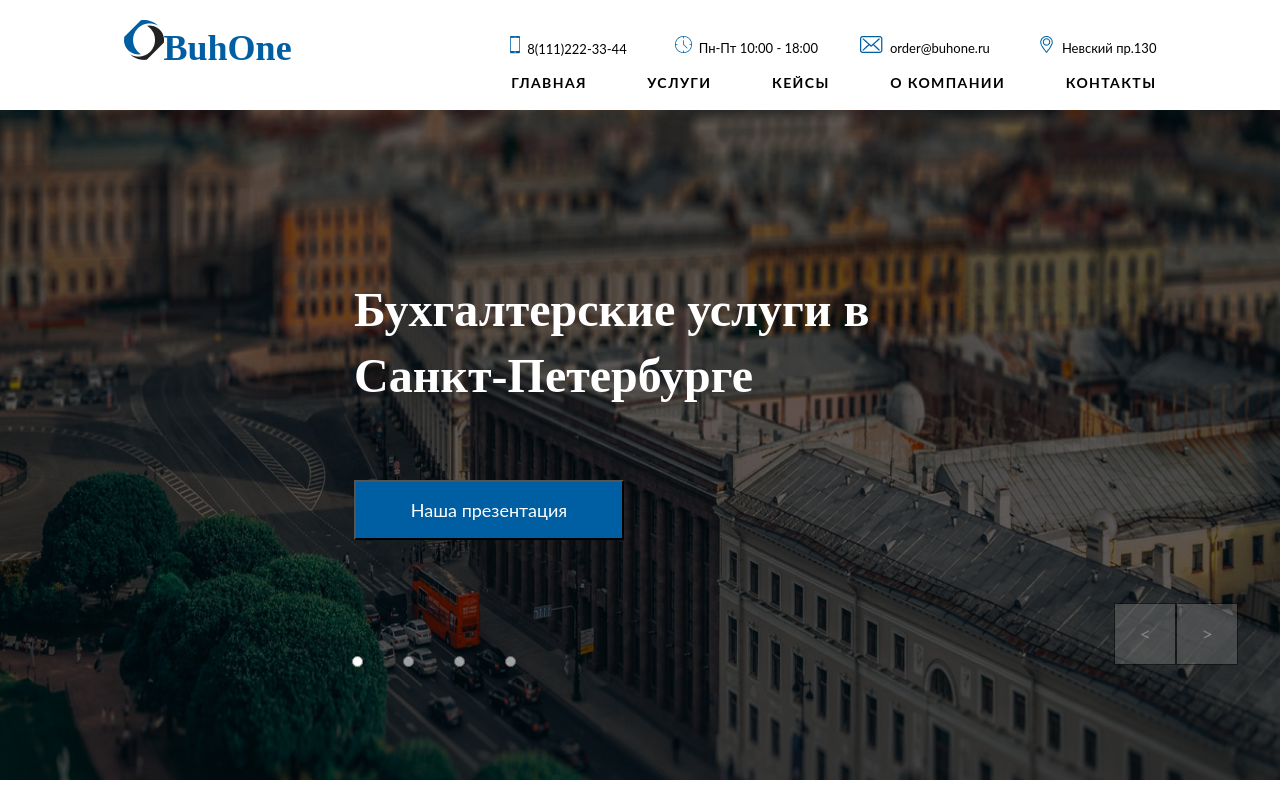
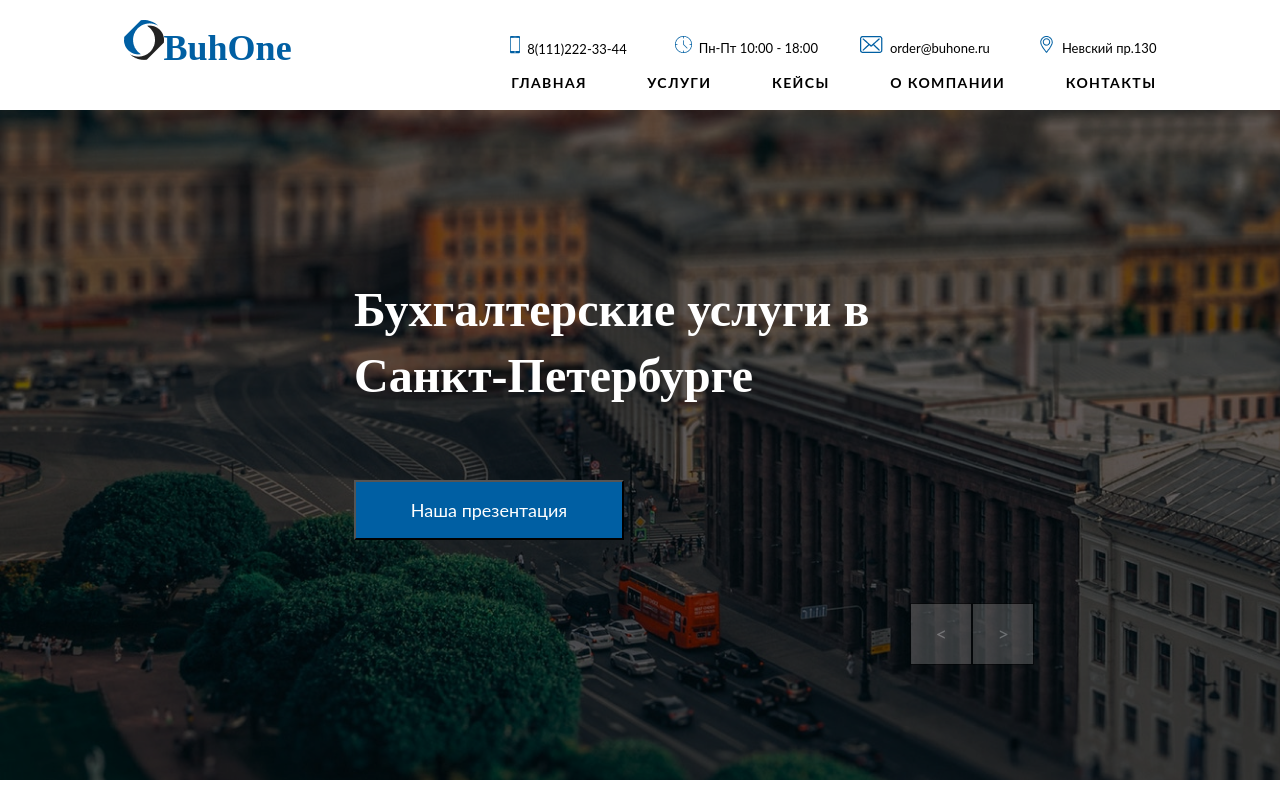
Before and after one commit to chatterbox777/Tandor2, a React (Create React App) app: page / in a window 1280 px wide. Built offline with nearby package versions, Linux system fonts and the light colour scheme.

Commit message:
1
made 1st part  slider's logic

```diff
--- a/src/Components/HeaderSlider/HeaderSlider.jsx
+++ b/src/Components/HeaderSlider/HeaderSlider.jsx
@@ -7,16 +7,42 @@ import Slider from "../Slider/Slider";
 
 class HeaderSlider extends React.Component {
   state = {
-    h1: "Бухгалтерские услуги в Санкт-Петербурге",
-    buttonText: "Наша презентация",
+    slides: [
+      {
+        id: 1,
+        serviceName: "Бухгалтерские услуги в Санкт-Петербурге",
+        buttonText: "Наша презентация",
+      },
+      {
+        id: 2,
+        serviceName: "Юридические услуги в Москве",
+        buttonText: "Наша презентация",
+      },
+      {
+        id: 3,
+        serviceName: "Занятие по кикбоксингу в Ярославле",
+        buttonText: "Наша презентация",
+      },
+      {
+        id: 4,
+        serviceName: "Онлайн клуб в Краснодаре = заря",
+        buttonText: "Наша презентация",
+      },
+    ],
+    isActive: 1,
   };
 
   render() {
     return (
       <div className={classList.header__slider}>
-        <img src={firstSliderImg} alt="Saint-Petersburg" />
-        <h1>{this.state.h1}</h1>
-        <button>{this.state.buttonText}</button>
+        {this.state.slides
+          .filter((el) => el.id === this.state.isActive)
+          .map((el) => (
+            <div>
+              <h1>{el.serviceName}</h1>
+              <button>{el.buttonText}</button>
+            </div>
+          ))}
         <Slider />
       </div>
     );
--- a/src/Components/HeaderSlider/HeaderSlider.module.css
+++ b/src/Components/HeaderSlider/HeaderSlider.module.css
@@ -5,16 +5,8 @@
   left: 0px;
   top: 110px;
 
-  background: linear-gradient(0deg, rgba(0, 0, 0, 0.6), rgba(0, 0, 0, 0.6));
+  background-image: url("../../images/slider/slider1.png");
   background-size: cover;
-}
-
-.header__slider img {
-  position: absolute;
-  top: 0%;
-  right: 0%;
-  height: 100%;
-  width: 100%;
 }
 
 .header__slider h1 {
--- a/src/Components/Slider/Slider.jsx
+++ b/src/Components/Slider/Slider.jsx
@@ -6,59 +6,29 @@ import classList from "./Slider.module.css";
 const radioActive = classList.slider__radio__active;
 
 class Slider extends React.Component {
-  state = {
-    leftBtn: "<",
-    rightBtn: ">",
-    inputs: [
-      {
-        type: "radio",
-        id: "1",
-        active: true,
-      },
-      {
-        type: "radio",
-        id: "2",
-        active: false,
-      },
-      {
-        type: "radio",
-        id: "3",
-        active: false,
-      },
-      {
-        type: "radio",
-        id: "4",
-        active: false,
-      },
-    ],
-  };
+  state = {};
 
   changeActive(e, id) {
     e.preventDefault();
+    const list = this.state.inputs.map((el) => {
+      return { ...el, active: el.id === id ? true : false };
+    });
     this.setState({
       ...this.state,
+      inputs: list,
     });
   }
 
   render() {
     return (
       <div className={classList.slider__container}>
-        <div className={classList.slider__inputs}>
-          {this.state.inputs.map((input) => (
-            <input
-              onClick={(e) => this.changeActive(e, input.id)}
-              key={input.id}
-              type={input.type}
-              className={input.active ? radioActive : null}
-            />
-          ))}
-        </div>
+        <div className={classList.slider__inputs}></div>
         <div className={classList.slider__buttons}>
           <div className={classList.slider__button_left}>
-            <p> {this.state.leftBtn} </p>
+            <p> {"<"} </p>
           </div>
           <div className={classList.slider__button_right}>
-            <p> {this.state.rightBtn}</p>
+            <p> {">"}</p>
           </div>
         </div>
       </div>
```
